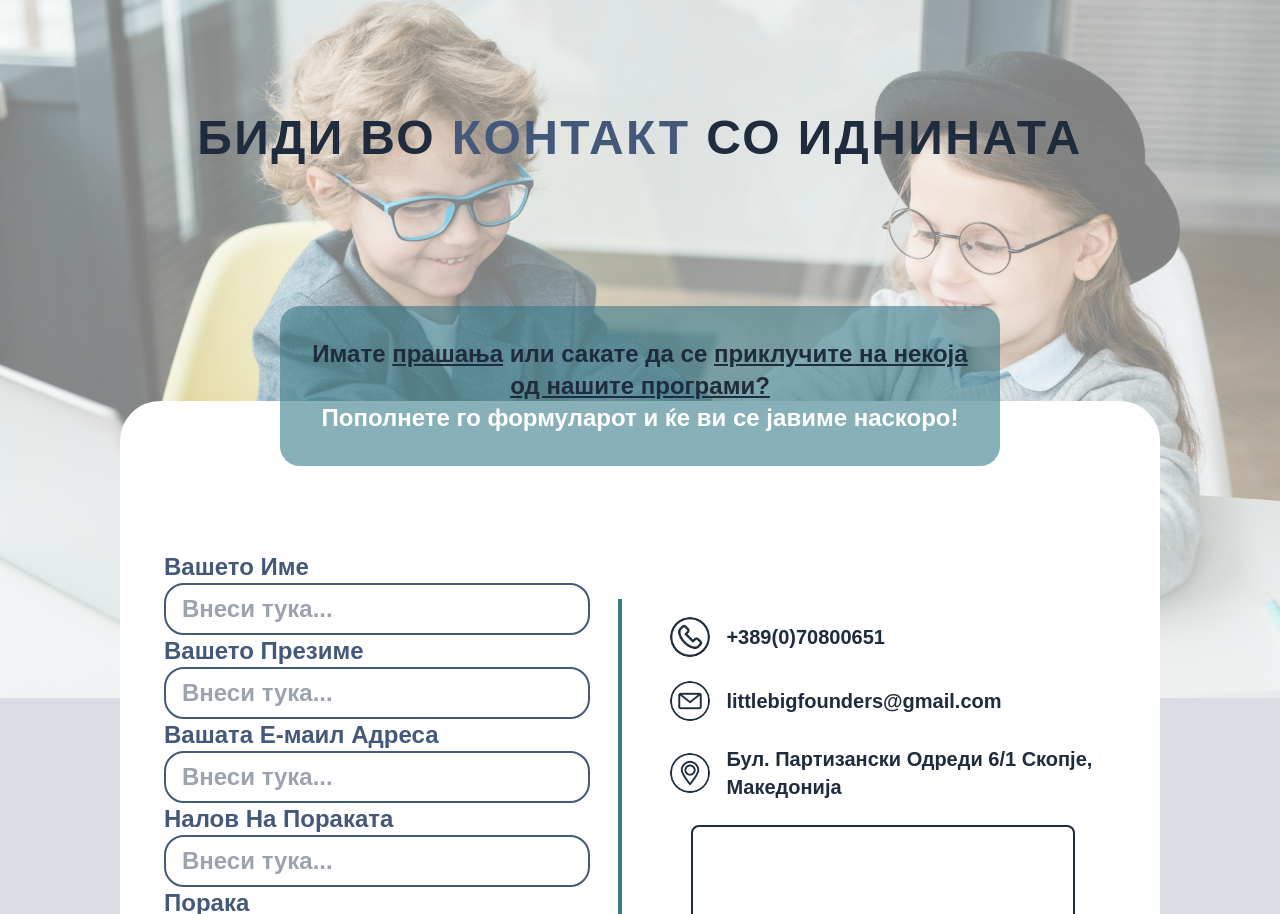
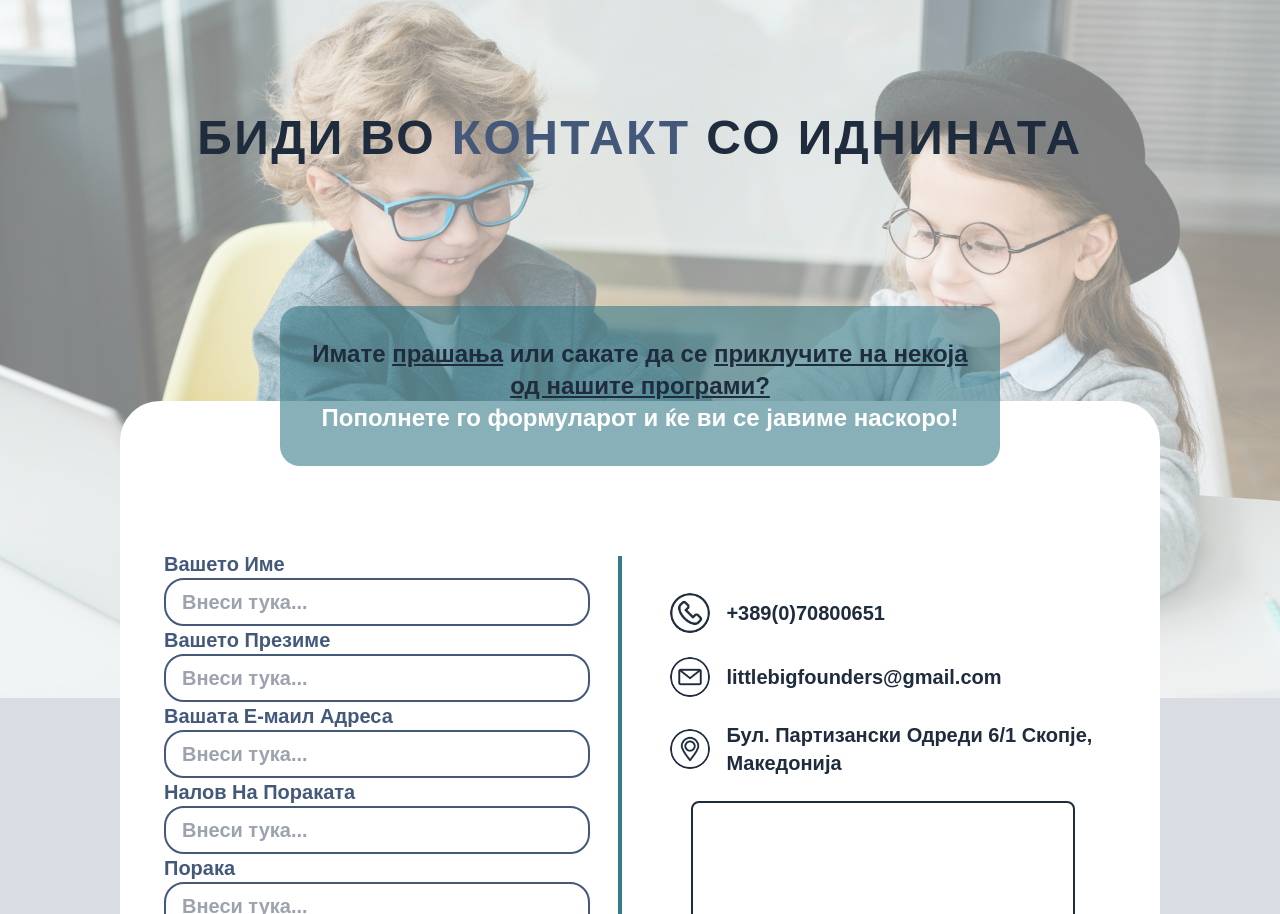
Before and after one commit to qa-codecademy/sp2025-cp01-lbf-1, a plain HTML site: page src/contactPage.html in a window 1280 px wide. Shown: the part 102-1016 px from the top of the page. Drawn offline with nearby package versions, Linux system fonts and the light colour scheme; grey boxes are pictures that could not be loaded; a web font is replaced by a local one.

Commit message:
text size in the form changed

```diff
--- a/src/contactPage.html
+++ b/src/contactPage.html
@@ -158,10 +158,10 @@
 
           <!-- form and contact info -->
           <div
-            class="-mt-[1px] font-rounded-mplus text-[#1F2C3D] text-xl flex flex-col md:flex-row gap-4 items-start md:items-center bg-white w-full max-w-full md:w-[65rem] h-auto md:h-[45rem] rounded-[40px] p-8 pt-36 border-[#44597A] z-0"
+            class="-mt-[1px] font-rounded-mplus text-[#1F2C3D] text-xl flex flex-col md:flex-row gap-4 items-start md:items-center bg-white w-full max-w-full md:w-[65rem] h-auto md:h-[45rem] rounded-[40px] p-8 pt-24 border-[#44597A] z-0"
           >
             <div
-              class="flex-1 flex flex-col gap-4 text-[#44597A] mx-3 text-2xl w-full"
+              class="flex-1 flex flex-col gap-4 text-[#44597A] mx-3 text-xl w-full"
             >
               <form>
                 <label class="font-rounded-mplus">Вашето Име</label>
@@ -170,7 +170,7 @@
                   placeholder="Внеси тука..."
                   class="font-rounded-mplus border-2 border-[#44597A] rounded-[20px] w-full px-4 py-2"
                 />
-                <label class="font-rounded-mplus mt-4">Вашето Презиме</label>
+                <label class="font-rounded-mplus mt-6">Вашето Презиме</label>
                 <input
                   type="text"
                   placeholder="Внеси тука..."
@@ -184,13 +184,13 @@
                   placeholder="Внеси тука..."
                   class="font-rounded-mplus border-2 border-[#44597A] rounded-[20px] w-full px-4 py-2"
                 />
-                <label class="font-rounded-mplus mt-4">Налов На Пораката</label>
+                <label class="font-rounded-mplus mt-6">Налов На Пораката</label>
                 <input
                   type="text"
                   placeholder="Внеси тука..."
                   class="font-rounded-mplus border-2 border-[#44597A] rounded-[20px] w-full px-4 py-2"
                 />
-                <label class="font-rounded-mplus mt-4">Порака</label>
+                <label class="font-rounded-mplus mt-6">Порака</label>
                 <textarea
                   placeholder="Внеси тука..."
                   class="font-rounded-mplus border-2 border-[#44597A] rounded-[20px] w-full px-4 py-2"
```
